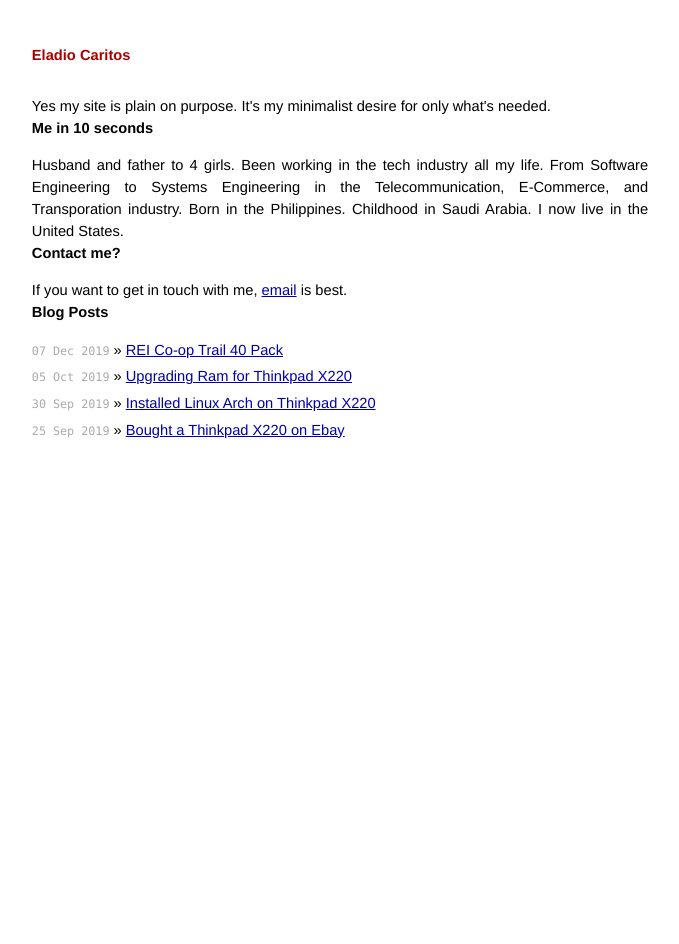
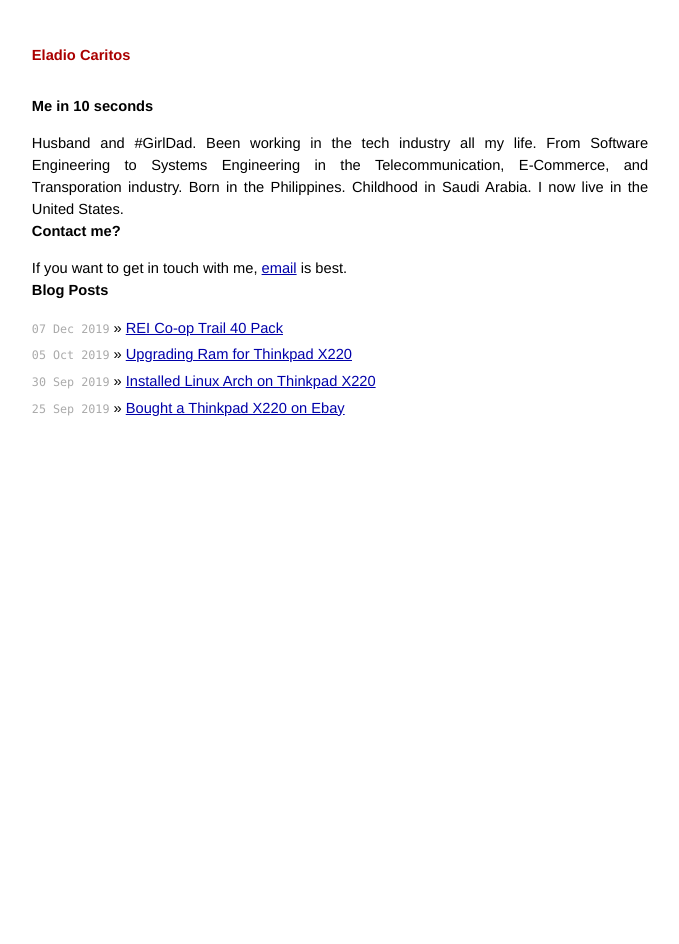
Before and after one commit to caritos/caritos.github.io, a Jekyll site: the page built from index.md, in a window 1280 px wide. Shown: the whole page, without its empty margins (300-979 px from the left). Built offline with Jekyll 4.4.1, drawn with Linux system fonts in a browser that asks for light colours.

Commit message:
updated page

```diff
--- a/index.md
+++ b/index.md
@@ -4,10 +4,8 @@ title: Eladio Caritos
 ---
 
 <div id="home">
-Yes my site is plain on purpose. It's my minimalist desire for only what's needed.
-
 <h1>Me in 10 seconds</h1>
-Husband and father to 4 girls.  Been working in the tech industry all my life. From Software Engineering to Systems Engineering in the Telecommunication, E-Commerce, and Transporation industry.  Born in the Philippines.  Childhood in Saudi Arabia.  I now live in the United States.
+Husband and #GirlDad.  Been working in the tech industry all my life. From Software Engineering to Systems Engineering in the Telecommunication, E-Commerce, and Transporation industry.  Born in the Philippines.  Childhood in Saudi Arabia.  I now live in the United States.
 
 <h1>Contact me?</h1>
 If you want to get in touch with me, <a href="mailto:eladio@caritos.com">email</a> is best.
```
Also changed, not shown: 1 other file.
